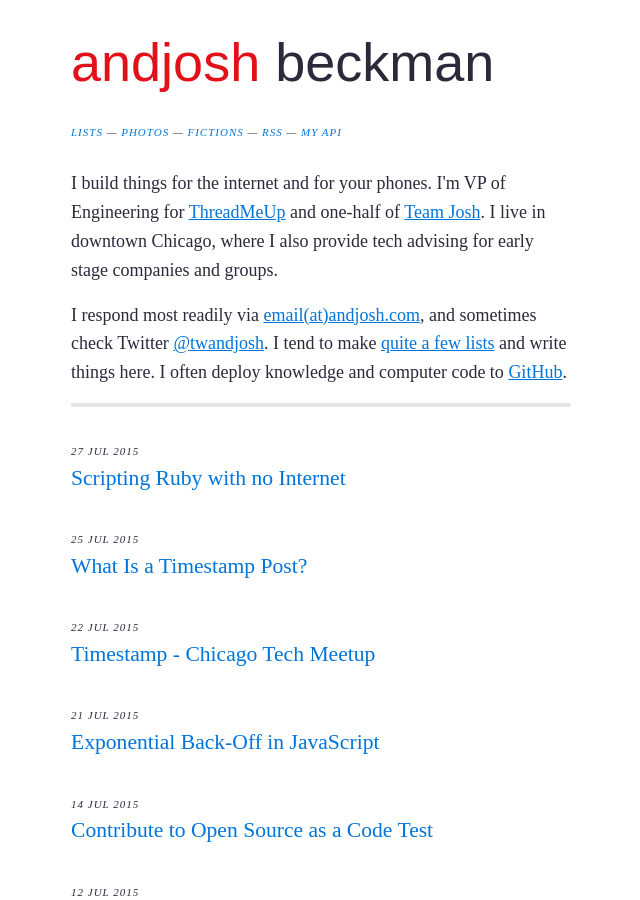
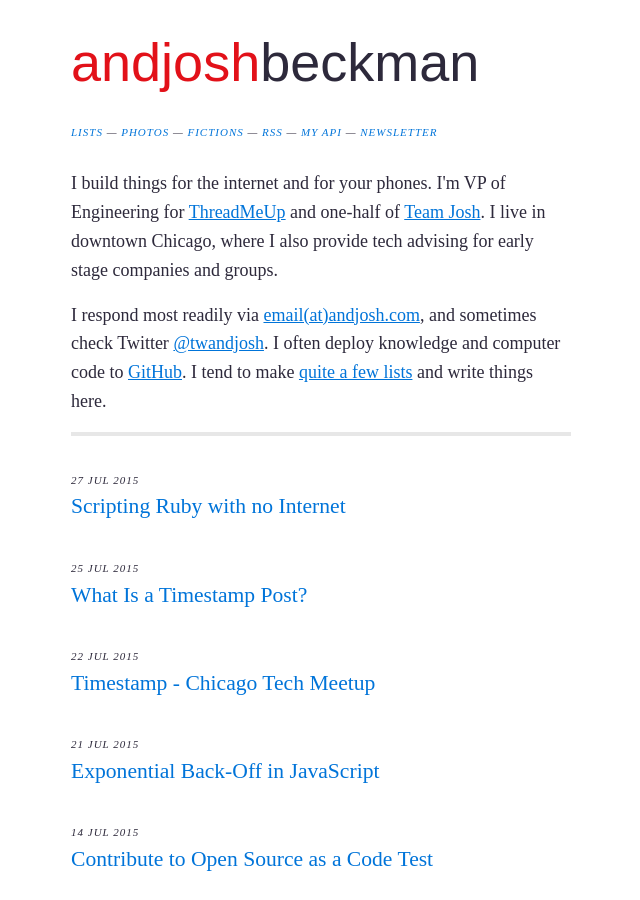
Before and after one commit to joshbeckman/andjosh.github.io, a Jekyll site: the page built from index.html, in a window 1280 px wide and 900 px high. Shown: the whole window, without its empty margins (319-959 px from the left). Built offline with Jekyll 4.4.1, drawn with Linux system fonts in a browser that asks for light colours; Markdown is read by kramdown in place of the engine named in the settings.

Commit message:
rewording

```diff
--- a/index.html
+++ b/index.html
@@ -2,7 +2,7 @@
 layout: default
 ---
 <h1 class="site-title">
-    <a href="/" title="{{ site.title }}">{{ site.title }}</a> beckman
+    <a href="/" title="{{ site.title }}">{{ site.title }}</a>beckman
 </h1>
 <div class="about">
     <a href="/lists" title="Lists of Preset, Past, &amp; Future">Lists</a>
@@ -14,13 +14,15 @@
     <a href="/rss.xml" title="Subscribe to the RSS feed" rel="alternate">RSS</a>
     &mdash;
     <a href="http://api.andjosh.com" title="My personal API" rel="alternate">My API</a>
+    &mdash;
+    <a href="http://tinyletter.com/andjosh" title="A Newsletter &amp; Josh" rel="">Newsletter</a>
 </div>
 <div class="desc">
     <p>
         I build things for the internet and for your phones. I'm VP of Engineering for <a href="http://threadmeup.com">ThreadMeUp</a> and one-half of <a href="http://teamjosh.co">Team Josh</a>. I live in downtown Chicago, where I also provide tech advising for early stage companies and groups.
     </p>
     <p>
-        I respond most readily via <a href="mailto:email@andjosh.com">email(at)andjosh.com</a>, and sometimes check Twitter <a href="http://twitter.com/twandjosh">@twandjosh</a>. I tend to make <a href="/lists">quite a few lists</a> and write things here. I often deploy knowledge and computer code to <a href="http://github.com/andjosh">GitHub</a>.
+        I respond most readily via <a href="mailto:email@andjosh.com">email(at)andjosh.com</a>, and sometimes check Twitter <a href="http://twitter.com/twandjosh">@twandjosh</a>. I often deploy knowledge and computer code to <a href="http://github.com/andjosh">GitHub</a>. I tend to make <a href="/lists">quite a few lists</a> and write things here.
     </p>
     <hr>
 </div>
```
